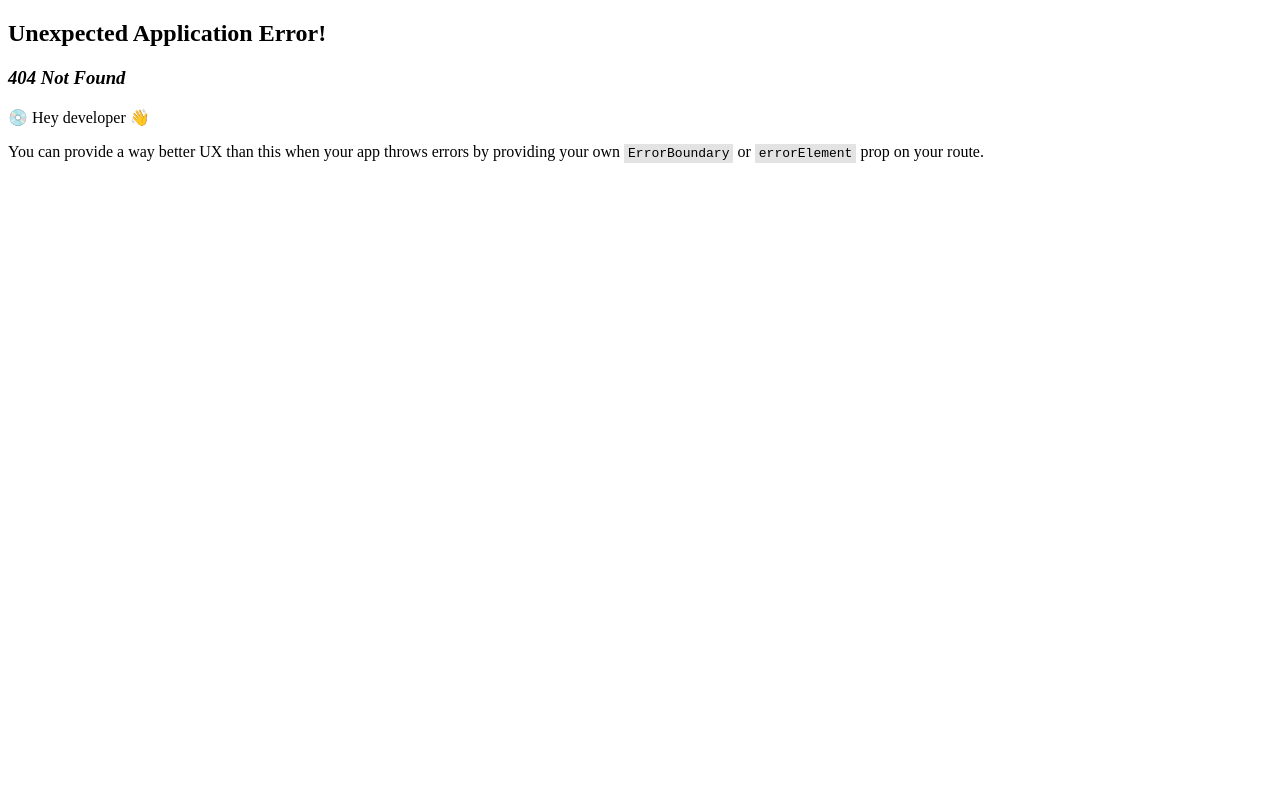
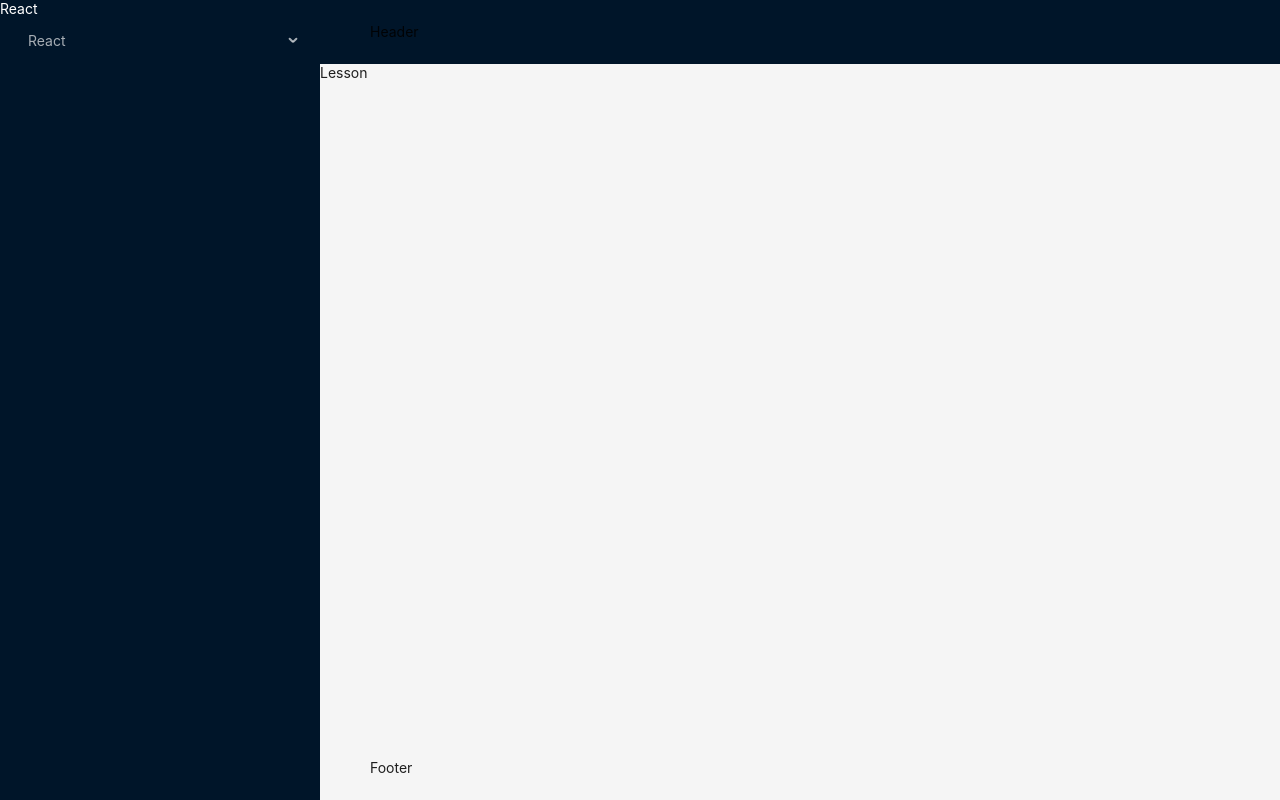
Before and after one commit to xiaofan10/react-cli, a React app: page /lesson in a window 1280 px wide. Before the commit this address had no page. Built offline with nearby package versions, Linux system fonts and the light colour scheme; the HTML template or start-up script is replaced by a standard one.

Commit message:
feat: 🚀 接入antd组件

```diff
--- a/package.json
+++ b/package.json
@@ -5,6 +5,7 @@
   "main": "webpack.config.js",
   "scripts": {
     "dev": "webpack serve",
+    "build": "webpack",
     "test": "echo \"Error: no test specified\" && exit 1",
     "prepare": "husky install",
     "lint": "npx eslint --ext .js,.jsx --fix .",
@@ -26,6 +27,7 @@
     "@babel/cli": "^7.23.9",
     "@babel/core": "^7.23.9",
     "@babel/preset-env": "^7.23.9",
+    "antd": "^5.15.0",
     "axios": "^1.6.7",
     "core-js": "3",
     "less-loader": "7",
--- a/src/App.jsx
+++ b/src/App.jsx
@@ -1,31 +1,74 @@
-import { Component } from "react";
-import { Outlet, Link } from "react-router-dom";
-import styles from "./app.less";
+import { Component } from 'react'
+import { Outlet, Link } from 'react-router-dom'
+import styles from './app.less'
+import { ConfigProvider, Layout, Menu } from 'antd'
+import { AntdRouter } from './router'
+
+const { Header, Footer, Sider, Content } = Layout
+const { SubMenu } = Menu
 
 class App extends Component {
   constructor(props) {
-    super(props);
+    super(props)
     this.state = {
-      name: '李四是啦啦啦啦'
+      name: 'React',
     }
   }
 
+  onMenuClick(...args) {
+    console.log(args)
+  }
+
+  componentDidMount() {
+    console.log(AntdRouter)
+  }
+
+  renderMenuItems(items) {
+    return items.map(item => {
+      console.log(item)
+      if (item.children) {
+        return (
+          <SubMenu key={item.key} title={item.label}>
+            {this.renderMenuItems(item.children)}
+          </SubMenu>
+        )
+      }
+      return (
+        <Menu.Item key={item.key}>
+          <Link to={item.keypath}>{item.label}</Link>
+        </Menu.Item>
+      )
+    })
+  }
+
   render() {
-    const {name} = this.state;
+    const { name } = this.state
+    const { onMenuClick } = this
     return (
-      <div className={styles.wrap}>
-        <div className={styles.aside}>
-          {name}
-          <Link to="/">Home</Link>
-          <Link to="/welcome">About</Link>
-          <Link to="/welcome/lesson">Lesson</Link>
+      <ConfigProvider>
+        <div className={styles.wrap}>
+          <Layout style={{ height: '100vh', color: '#fff' }}>
+            <Sider width="25%">
+              <div>{name}</div>
+              {/* <Link to="/">Home</Link>
+              <Link to="/welcome">About</Link>
+              <Link to="/welcome/lesson">Lesson</Link> */}
+              <Menu theme="dark" mode="inline" onClick={onMenuClick}>
+                {this.renderMenuItems(AntdRouter)}
+              </Menu>
+            </Sider>
+            <Layout>
+              <Header>Header</Header>
+              <Content>
+                <Outlet />
+              </Content>
+              <Footer>Footer</Footer>
+            </Layout>
+          </Layout>
         </div>
-        <div className={styles.main}>
-          <Outlet />
-        </div>
-      </div>
-    );
+      </ConfigProvider>
+    )
   }
 }
 
-export default App;
+export default App
--- a/src/app.less
+++ b/src/app.less
@@ -5,8 +5,6 @@
   left: 0;
   bottom: 0;
   right: 0;
-  width: 100%;
-  height: 100%;
   overflow: hidden;
   .aside {
     width: @aside-width;
--- a/src/page/lesson/index.jsx
+++ b/src/page/lesson/index.jsx
@@ -1,17 +1,18 @@
-import { fetchUser } from '@/api'
+// import { fetchUser } from '@/api'
 
 function Lesson() {
-  const getUserInfo = () => {
-    return fetchUser()
-  }
-  const { loading, data, error } = getUserInfo()
-  return (
-    <div>
-      <div>{loading ? 'loading...' : 'loaded'}</div>
-      <div>{JSON.stringify(data)}</div>
-      <div>{error}</div>
-    </div>
-  )
+  // const getUserInfo = () => {
+  //   return fetchUser()
+  // }
+  // const { loading, data, error } = getUserInfo()
+  // return (
+  //   <div>
+  //     <div>{loading ? 'loading...' : 'loaded'}</div>
+  //     <div>{JSON.stringify(data)}</div>
+  //     <div>{error}</div>
+  //   </div>
+  // )
+  return <div>Lesson</div>
 }
 
 export default Lesson
--- a/src/router/index.js
+++ b/src/router/index.js
@@ -1,24 +1,50 @@
-import App from "../App"
-import Welcome from "../page/welcome"
-import Lesson from "../page/lesson"
+import App from '../App'
+import Welcome from '../page/welcome'
+import Lesson from '../page/lesson'
 
 const router = [
   {
-    path: "/",
+    path: '/',
     element: <App />,
+    label: 'React',
     children: [
       {
-        path: "welcome",
+        path: 'welcome',
         element: <Welcome />,
-        children: [
-          {
-            path: "lesson",
-            element: <Lesson />,
-          }
-        ]
-      }
-    ]
-  }
+        label: 'Welcome',
+      },
+      {
+        path: 'lesson',
+        label: 'Lesson',
+        element: <Lesson />,
+      },
+    ],
+  },
 ]
 
+// 格式化为antd支持的
+export const getMenuRouter = (router, key = '', keypath = '') => {
+  return router.map((item, index) => {
+    const tem = {
+      key: `${key}${index}`,
+      keypath: `${keypath}${item.path}`,
+      icon: '',
+      label: item.label,
+      theme: '',
+      ...item,
+    }
+    if (item.children) {
+      console.log(`${keypath}${item.path}/`)
+      tem.children = getMenuRouter(
+        item.children,
+        `${key}${index}-`,
+        `${keypath}${item.path}${keypath ? '/' : ''}`
+      )
+    }
+    return tem
+  })
+}
+
+export const AntdRouter = getMenuRouter(router)
+
 export default router
--- a/webpack.config.js
+++ b/webpack.config.js
@@ -57,6 +57,11 @@ module.exports = {
           name: 'react.min',
           chunks: 'all',
         },
+        antd: {
+          test: /[\\/]node_modules[\\/](antd)[\\/]/,
+          name: 'antd',
+          chunks: 'all',
+        },
       },
     },
   },
```
